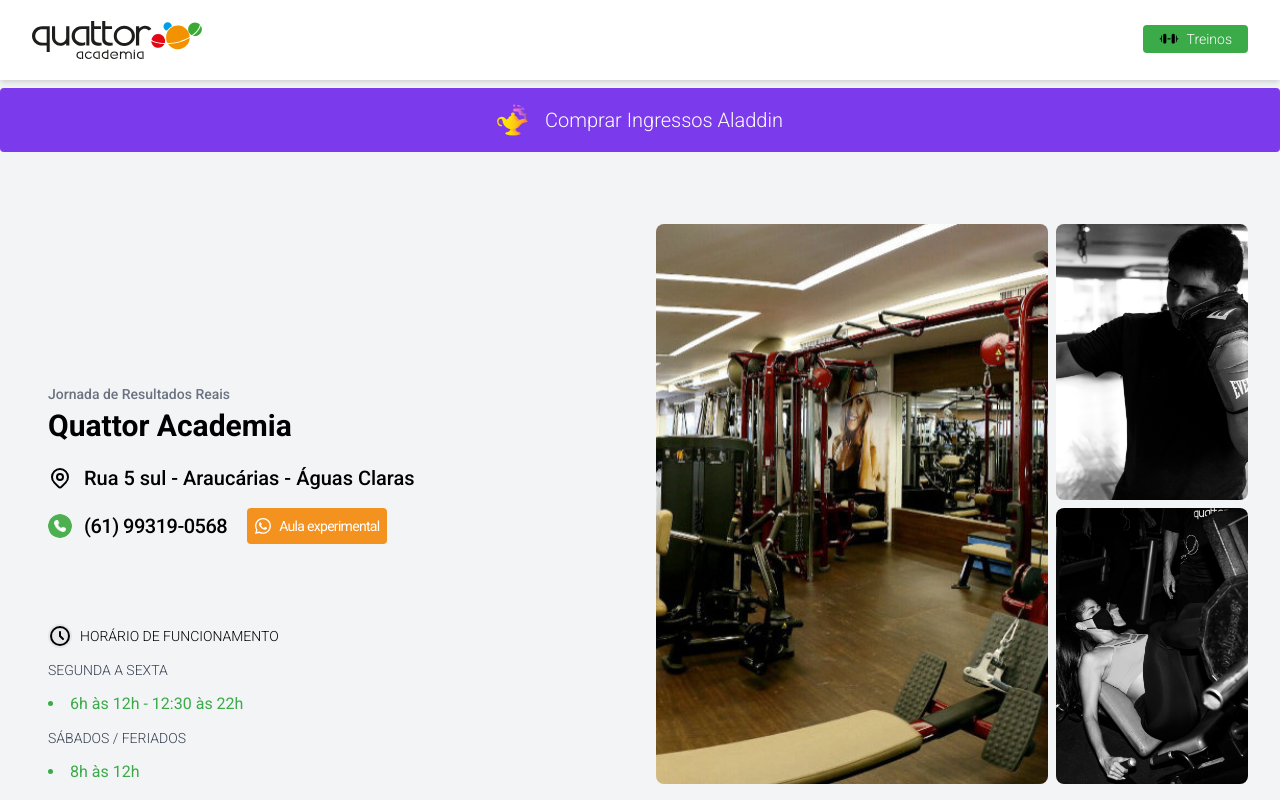
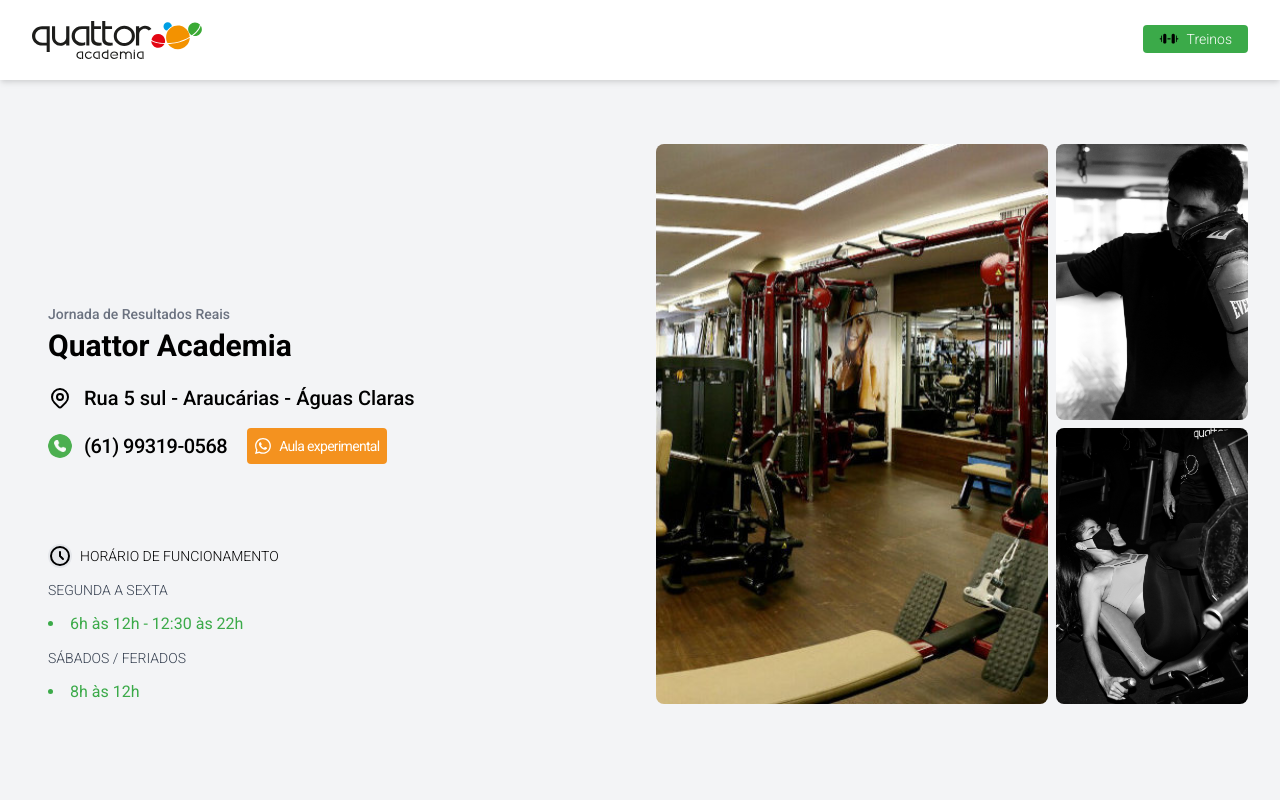
Before and after one commit to marcioscar/quattor, a Next.js app: page / in a window 1280 px wide. Shown: the top 800 px of the page. Built offline with nearby package versions, Linux system fonts and the light colour scheme; no server answers.

Commit message:
retirar botao de compra de ingressos ballet

```diff
--- a/pages/index.jsx
+++ b/pages/index.jsx
@@ -32,7 +32,7 @@
           </div>
         </div>
       </nav>
-      <div className="block">
+      {/* <div className="block">
         <div className="inline relative">
           <Link href="https://www.bilheteriadigital.com/espetaculo-de-ballet-classico-e-dancas-13-de-novembro">
             <a>
@@ -50,7 +50,7 @@
             </a>
           </Link>
         </div>
-      </div>
+      </div> */}
       <div className="grid grid-cols-1 sm:grid-cols-2 sm:px-8 sm:py-12 sm:gap-x-8 md:py-16 ">
         <div className="relative z-10 col-start-1 row-start-1 px-4 pt-40 pb-3 bg-gradient-to-t from-black sm:bg-none">
           <p className="text-sm font-medium text-white sm:mb-1 sm:text-gray-500">
```
